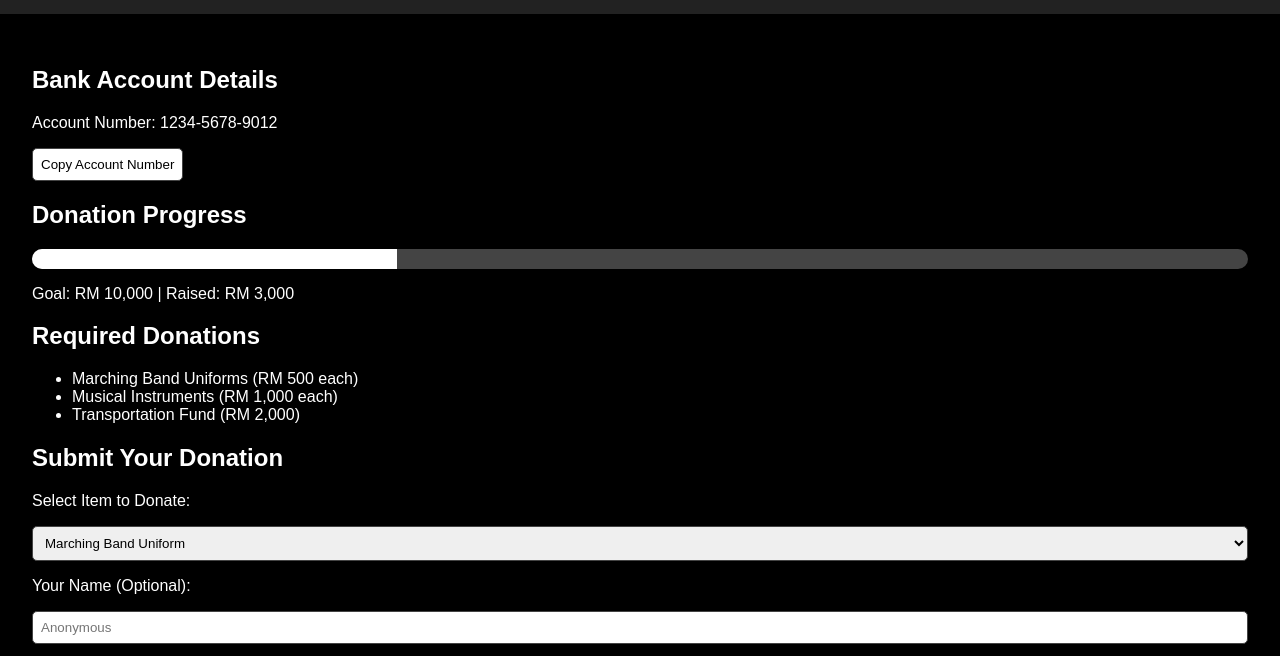
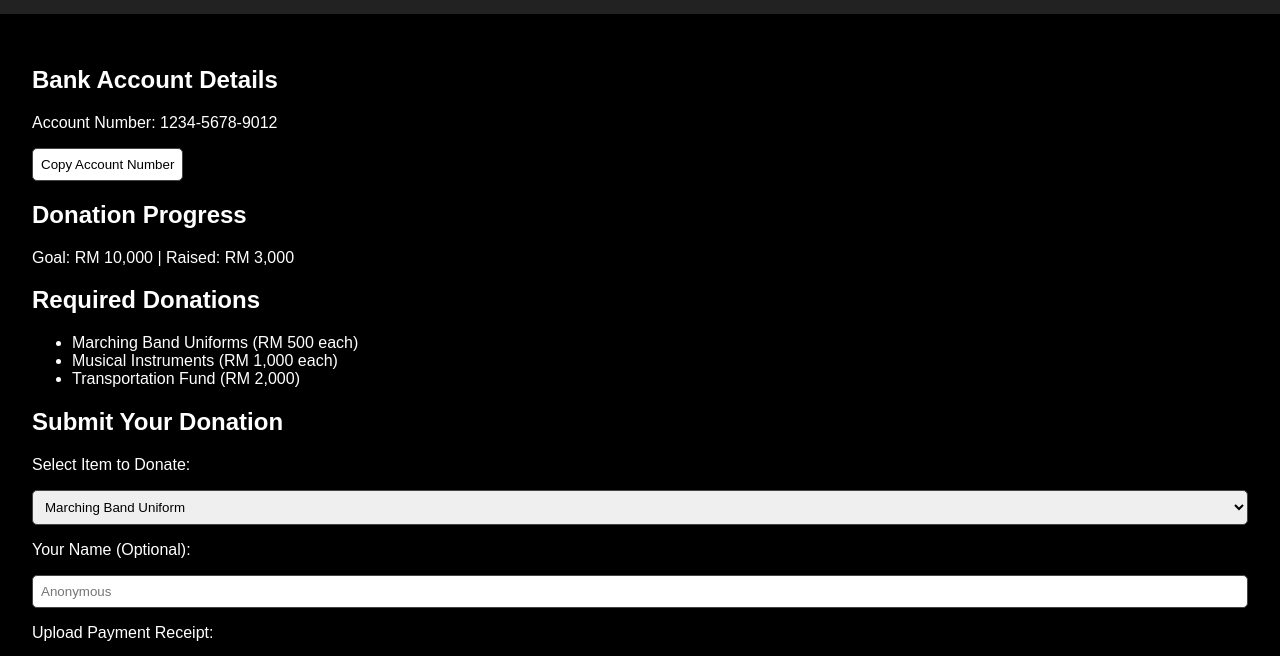
Before and after one commit to smkbmb/alumni-hub, a plain HTML site: page index.html in a window 1280 px wide. Shown: the part 116-772 px from the top of the page. Drawn offline with Linux system fonts and the light colour scheme.

Commit message:
Update styles.css

```diff
--- a/styles.css
+++ b/styles.css
@@ -29,19 +29,6 @@ body {
   text-align: center;
 }
 
-  /* Progress Bar */
-  .progress-bar {
-    background-color: #444;
-    height: 20px;
-    border-radius: 10px;
-    overflow: hidden;
-  }
-
-  #progress {
-    background-color: #fff;
-    height: 100%;
-  }
-
 /* Forms */
 form {
   display: flex;
@@ -65,6 +52,11 @@ body {
   background-color: #ddd;
 }
 
+.error-message {
+  color: #ff4444;
+  margin-top: 1rem;
+}
+
 .hidden {
   display: none;
 }
```
Lines whose indentation alone changed are shown as unchanged.
